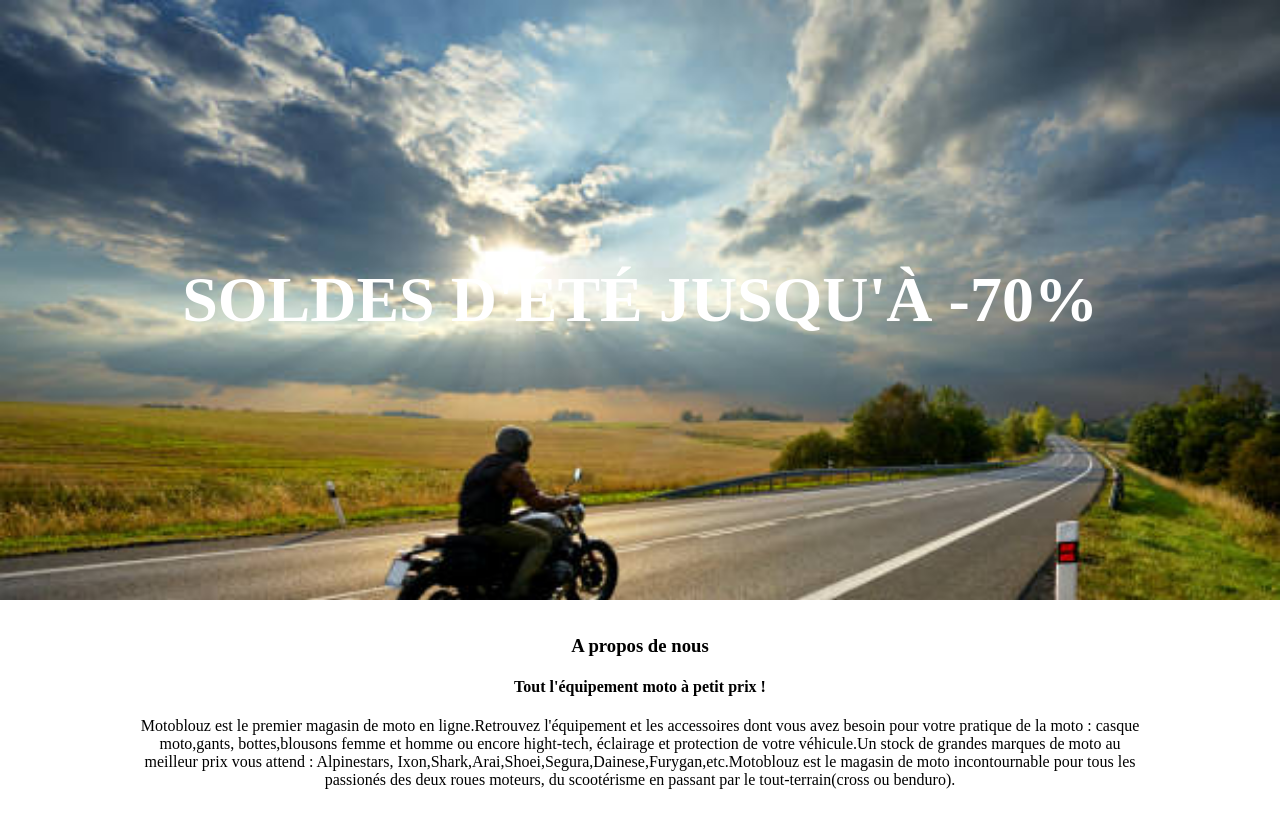
After one commit to thomasmiotto/Project_e_commerce, a PHP site: page /views/acceuil.php in a window 1280 px wide. The commit adds this page. Run offline with PHP 8.4, Linux system fonts and the light colour scheme.

Commit message:
Accueil intégration

```diff
--- /dev/null
+++ b/Styles/acceuil.css
@@ -0,0 +1,29 @@
+html, body {
+    margin: 0;
+}
+
+
+.banner {
+    height: 600px;
+    width: 100%;
+    display: flex;
+    justify-content: center;
+    align-items: center;
+    background-repeat: no-repeat;
+    background-size: cover;
+}
+
+.banner h2{
+    color: white;
+    font-size: 4rem;
+    font-weight: bold;
+    text-transform: uppercase;
+}
+
+.description {
+    text-align: center;
+    max-width: 1000px;
+    width: 100%;
+    margin:0 auto;
+    padding: 1rem;
+}
--- /dev/null
+++ b/views/acceuil.php
@@ -0,0 +1,23 @@
+<!DOCTYPE html>
+<html lang="en">
+<head>
+    <meta charset="UTF-8">
+    <meta name="viewport" content="width=device-width, initial-scale=1.0">
+    <title>Acceuil</title>
+    <link rel="stylesheet" href="/Styles/acceuil.css">
+
+</head>
+
+<body>
+    <section>
+        <div class="banner" style="background-image:url('/Assets/acceuil-img.png')">
+          <h2>Soldes d'été jusqu'à -70%</h2>
+        </div>
+        <div class="description">
+            <h3>A propos de nous</h3>
+            <h4>Tout l'équipement moto à petit prix !</h4>
+            <p>Motoblouz est le premier magasin de moto en ligne.Retrouvez l'équipement et les accessoires dont vous avez besoin pour votre pratique de la moto : casque moto,gants, bottes,blousons femme et homme ou encore hight-tech, éclairage et protection de votre véhicule.Un stock de grandes marques de moto au meilleur prix vous attend : Alpinestars, Ixon,Shark,Arai,Shoei,Segura,Dainese,Furygan,etc.Motoblouz est le magasin de moto incontournable pour tous les passionés des deux roues moteurs, du scootérisme en passant par le tout-terrain(cross ou benduro).</p>
+        </div>
+    </section>
+</body>
+</html>
```
Also changed, not shown: Assets/acceuil-img.png (added), index.php (line endings or trailing spaces).
